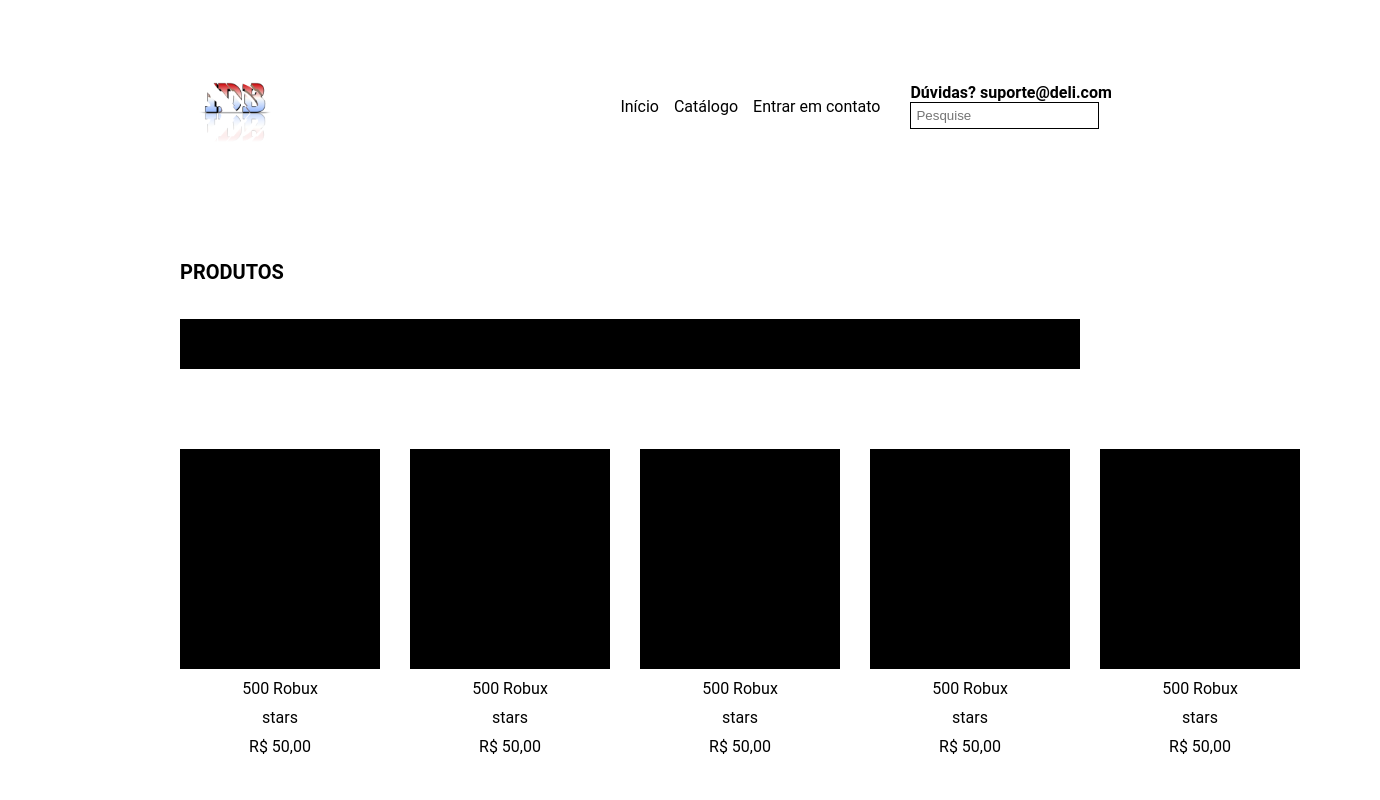
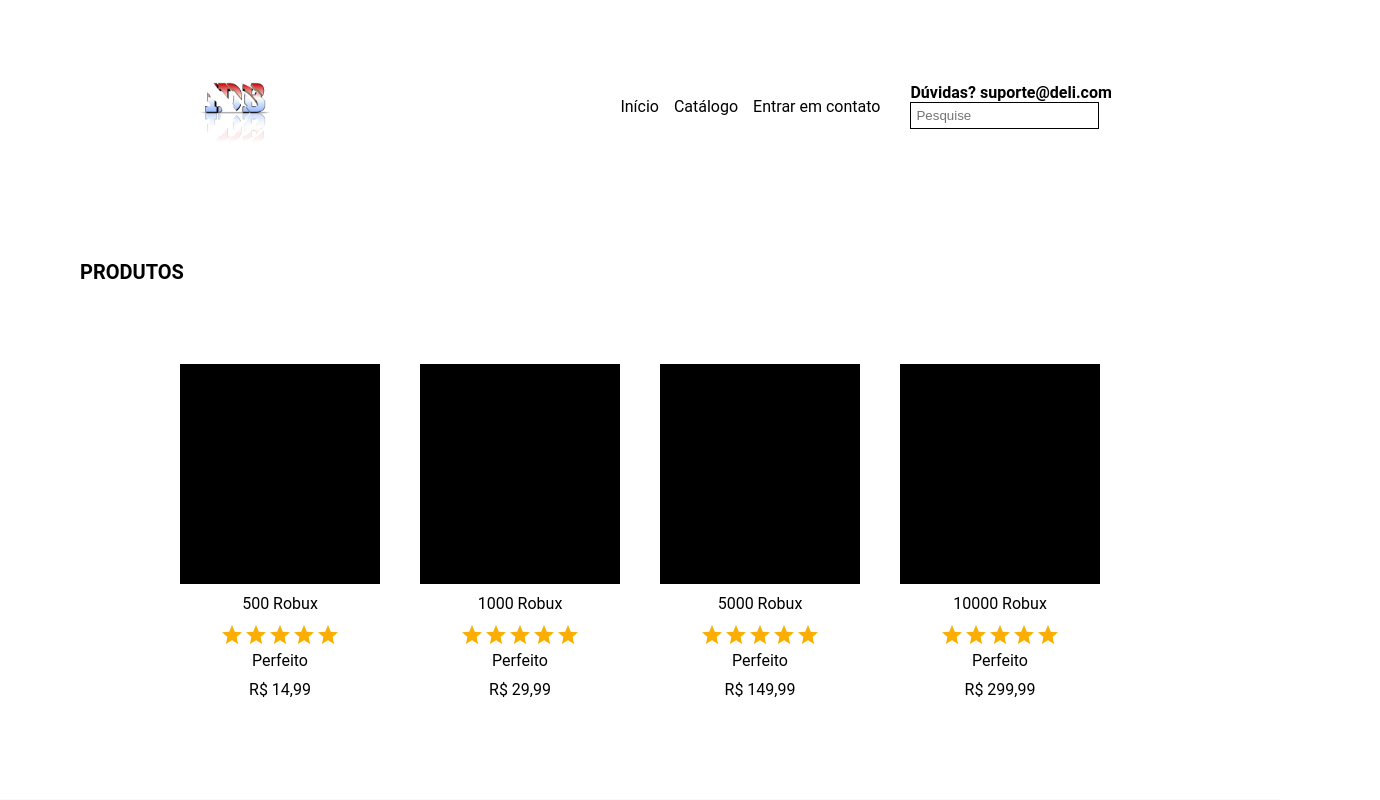
Before and after one commit to ArthurFilho/shop, a React (Vite) app: page /catalog in a window 1280 px wide. Shown: the top 800 px of the page, 1380 px wide, since content can reach past the window. Built offline with nearby package versions, Linux system fonts and the light colour scheme.

Commit message:
styles, star rating and news pages

```diff
--- a/package.json
+++ b/package.json
@@ -9,6 +9,10 @@
     "preview": "vite preview"
   },
   "dependencies": {
+    "@emotion/react": "^11.10.5",
+    "@emotion/styled": "^11.10.5",
+    "@mui/icons-material": "^5.11.0",
+    "@mui/material": "^5.11.6",
     "phosphor-react": "^1.4.1",
     "react": "^18.2.0",
     "react-dom": "^18.2.0",
--- a/src/Router.tsx
+++ b/src/Router.tsx
@@ -4,6 +4,7 @@
 import { Gamepass } from './pages/Gamepass'
 import { HomePage } from './pages/HomePage'
 import { HowToBuy } from './pages/HowToBuy'
+import { Products } from './pages/Products'
 import { SalesmanRobux } from './pages/SalesmanRobux'
 
 export function Router() {
@@ -16,6 +17,7 @@
         <Route path="/howtobuy" element={<HowToBuy />} />
         <Route path="/gamepass" element={<Gamepass />} />
         <Route path="/salesman" element={<SalesmanRobux />} />
+        <Route path="/products" element={<Products />} />
       </Route>
     </Routes>
   )
--- /dev/null
+++ b/src/components/StarRating/index.tsx
@@ -0,0 +1,50 @@
+import { Rating, Box } from "@mui/material";
+import { Star } from "@mui/icons-material";
+import { useEffect, useState } from "react";
+
+const labels: { [index: string]: string} = {
+    0.5: 'Detestavel',
+    1: 'Horrivel',
+    1.5: 'Muito Ruim',
+    2: 'Ruim',
+    2.5: 'Podia ser melhor',
+    3: 'Mais ou menos',
+    3.5: 'Bom',
+    4: 'Muito Bom',
+    4.5: 'Incrivel',
+    5: 'Perfeito',
+}
+
+export function StarRating() {
+
+    const [value, setValue] = useState<number | null>(5)
+    const [hover, setHover] = useState(-1)
+
+    const [sellRate, setSellRate] = useState<number>()
+
+    const mathRandom = Math.floor(Math.random() * 256);
+
+    useEffect(() => {
+        setSellRate(mathRandom)
+    }, [])
+
+    return(
+        <Box>
+                    <Rating
+                     name="hover-feedback"
+                     value={value}
+                     precision={0.5}
+                     onChange={(event, newvalue) => {
+                        setValue(newvalue)
+                     }}
+                     onChangeActive={( event, newHover)=>{
+                        setHover(newHover)
+                     }}
+                     emptyIcon={<Star style={{ opacity: 0.5 }} fontSize="inherit" />}
+                    />
+                    {value !== null &&  (
+                        <Box> {labels[hover !== -1 ? hover : value]} </Box>
+                    )}
+        </Box>
+    )
+}
--- a/src/pages/CatalogPage/index.tsx
+++ b/src/pages/CatalogPage/index.tsx
@@ -1,5 +1,6 @@
+import { StarRating } from "../../components/StarRating";
 import { priceFormatter } from "../../utils/formatter";
-import { BoxCatalog, CatalogBody, CatalogContainer, CatalogTitle, ContainerFilter, ImageRobux, RobuxSell, StarsFeedback } from "./styles";
+import { BoxCatalog, CatalogBody, CatalogContainer, CatalogTitle, ImageRobux, RobuxSell, StarsFeedback } from "./styles";
 
 export function CatalogPage() {
     return(
@@ -8,45 +9,34 @@
                 PRODUTOS
             </CatalogTitle>
 
-            <ContainerFilter>
-
-            </ContainerFilter>
-
         <BoxCatalog>
 
             <CatalogContainer>
              <ImageRobux></ImageRobux>
                 <RobuxSell>500 Robux</RobuxSell>
-                <StarsFeedback> stars </StarsFeedback>
-             <div>{priceFormatter.format(50)}</div>
+                <StarsFeedback> <StarRating /> </StarsFeedback>
+             <div>{priceFormatter.format(14.99)}</div>
             </CatalogContainer>
 
             <CatalogContainer>
              <ImageRobux></ImageRobux>
-                <RobuxSell>500 Robux</RobuxSell>
-                <StarsFeedback> stars </StarsFeedback>
-             <div>{priceFormatter.format(50)}</div>
+                <RobuxSell>1000 Robux</RobuxSell>
+                <StarsFeedback> <StarRating /> </StarsFeedback>
+             <div>{priceFormatter.format(29.99)}</div>
             </CatalogContainer>
 
             <CatalogContainer>
              <ImageRobux></ImageRobux>
-                <RobuxSell>500 Robux</RobuxSell>
-                <StarsFeedback> stars </StarsFeedback>
-             <div>{priceFormatter.format(50)}</div>
+                <RobuxSell>5000 Robux</RobuxSell>
+                <StarsFeedback> <StarRating /> </StarsFeedback>
+             <div>{priceFormatter.format(149.99)}</div>
             </CatalogContainer>
 
             <CatalogContainer>
              <ImageRobux></ImageRobux>
-                <RobuxSell>500 Robux</RobuxSell>
-                <StarsFeedback> stars </StarsFeedback>
-             <div>{priceFormatter.format(50)}</div>
-            </CatalogContainer>
-
-            <CatalogContainer>
-             <ImageRobux></ImageRobux>
-                <RobuxSell>500 Robux</RobuxSell>
-                <StarsFeedback> stars </StarsFeedback>
-             <div>{priceFormatter.format(50)}</div>
+                <RobuxSell>10000 Robux</RobuxSell>
+                <StarsFeedback> <StarRating /> </StarsFeedback>
+             <div>{priceFormatter.format(299.99)}</div>
             </CatalogContainer>
 
         </BoxCatalog>
--- a/src/pages/CatalogPage/styles.ts
+++ b/src/pages/CatalogPage/styles.ts
@@ -28,23 +28,14 @@
     margin-bottom: 10px;
 `
 
-export const ContainerFilter = styled.div`
-    margin-top: 35px;
-    background-color: black;
-    width: 900px;
-    height: 50px;
-    margin-left: 80px;
-`
-
 export const CatalogBody = styled.div`
     display: flex;
     width: 100%;
-    margin-left: 100px;
     flex-direction: column;
 `
 
 export const BoxCatalog = styled.div`
     display: flex;
-    gap: 30px;
+    gap: 40px;
     justify-content: center;
 `
--- a/src/pages/HomePage/index.tsx
+++ b/src/pages/HomePage/index.tsx
@@ -1,4 +1,5 @@
 import { CreditCard, Check, Truck } from "phosphor-react";
+import { StarRating } from "../../components/StarRating";
 import { priceFormatter } from "../../utils/formatter";
 
 import { Banner, BodyPart, BoxCatalog, Catalog, CatalogContainer, Certificate, CertificateContainer, ImageRobux, RobuxSell, StarsFeedback } from "./styles";
@@ -17,29 +18,29 @@
             <CatalogContainer>
                 <ImageRobux></ImageRobux>
                 <RobuxSell>500 Robux</RobuxSell>
-                <StarsFeedback> stars </StarsFeedback>
-                <div>{priceFormatter.format(50)}</div>
+                <StarsFeedback> <StarRating /> </StarsFeedback>
+                <div>{priceFormatter.format(14.99)}</div>
             </CatalogContainer>
 
             <CatalogContainer>
                 <ImageRobux></ImageRobux>
-                <RobuxSell>500 Robux</RobuxSell>
-                <StarsFeedback> stars </StarsFeedback>
-                <div>{priceFormatter.format(50)}</div>
+                <RobuxSell>1000 Robux</RobuxSell>
+                <StarsFeedback> <StarRating /> </StarsFeedback>
+                <div>{priceFormatter.format(29.99)}</div>
             </CatalogContainer>
 
             <CatalogContainer>
                 <ImageRobux></ImageRobux>
-                <RobuxSell>500 Robux</RobuxSell>
-                <StarsFeedback> stars </StarsFeedback>
-                <div>{priceFormatter.format(50)}</div>
+                <RobuxSell>5000 Robux</RobuxSell>
+                <StarsFeedback> <StarRating /> </StarsFeedback>
+                <div>{priceFormatter.format(149.99)}</div>
             </CatalogContainer>
 
             <CatalogContainer>
                 <ImageRobux></ImageRobux>
-                <RobuxSell>500 Robux</RobuxSell>
-                <StarsFeedback> stars </StarsFeedback>
-                <div>{priceFormatter.format(50)}</div>
+                <RobuxSell>10000 Robux</RobuxSell>
+                <StarsFeedback> <StarRating /> </StarsFeedback>
+                <div>{priceFormatter.format(299.99)}</div>
             </CatalogContainer>
 
         </BoxCatalog>
@@ -47,6 +48,7 @@
             </Catalog>
 
             <Certificate>
+
                 <CertificateContainer>
                     <CreditCard size={100} />
                     <h4>SEUS DADOS ESTÃO SEGUROS!</h4>
--- a/src/pages/HomePage/styles.ts
+++ b/src/pages/HomePage/styles.ts
@@ -4,6 +4,9 @@
 export const BodyPart = styled.div`
     display: flex;
     flex-direction: column;
+    align-items: center;
+    justify-content: center;
+    width: 100%;
 `
 
 export const Banner = styled.div`
@@ -30,11 +33,12 @@
 `
 export const CertificateContainer = styled.div`
     display: flex;
-    width: 400px;
+    width: 100%;
     height: 200px;
     border: 1px solid black;
     align-items: center;
     text-align: center;
+    justify-content: center;
     flex-direction: column;
     margin-left: 35px;
     gap: 20px;
@@ -66,7 +70,9 @@
 `
 
 export const BoxCatalog = styled.div`
+    width: 100%;
     display: flex;
     gap: 30px;
     justify-content: center;
+    align-items: center;
 `
--- /dev/null
+++ b/src/pages/Products/index.tsx
@@ -0,0 +1,48 @@
+import { ButtonPay, Description, ImageRobux, Product, ProductInfo, ProductsContainer, SellRate } from "./styles";
+import RobuxImage from "../../assets/robux.png"
+import { priceFormatter } from "../../utils/formatter";
+import SellIcon from '@mui/icons-material/Sell';
+import { StarRating } from "../../components/StarRating";
+
+
+export function Products() {
+
+    return(
+    <ProductsContainer>
+
+        <ProductInfo>
+
+            <ImageRobux>
+                <img src={RobuxImage} />
+            </ImageRobux>
+
+            <Product>
+
+                <h1> 2000 robux </h1>
+
+                <StarRating />
+
+                <SellRate> <SellIcon fontSize="inherit" /> vendidos nas últimas 20 horas. </SellRate>
+
+                <div>
+                    <p> preço promocional </p>
+                    <h1> {priceFormatter.format(35.99)} </h1>
+                </div>
+
+                <ButtonPay> COMPRE JÁ! </ButtonPay>
+
+            </Product>
+
+        </ProductInfo>
+
+        <Description>
+            <hr />
+            <h1> Descrição </h1>
+
+
+            <div>SATISFAÇÃO 100% GARANTIDA ou seu dinheiro de volta.</div>
+        </Description>
+
+    </ProductsContainer>
+    )
+}
--- /dev/null
+++ b/src/pages/Products/styles.ts
@@ -0,0 +1,51 @@
+import styled from "styled-components";
+
+export const ProductsContainer = styled.div`
+    width: 100%;
+    display: flex;
+    flex-direction: column;
+    align-items: center;
+    justify-content: center;
+    gap: 20px;
+`
+
+export const ProductInfo = styled.div`
+    display: flex;
+    margin-bottom: 100px;
+`
+
+export const ImageRobux = styled.div`
+    width: 200px;
+    height: 220px;
+    display: flex;
+    margin-right: 50px;
+`
+
+export const ButtonPay = styled.button`
+    padding: 15px;
+    border: none;
+    background-color: green;
+    color: white;
+`
+
+export const Description = styled.div`
+    gap: 5px;
+    hr {
+    height: 2px;
+       width:50px ;
+       background-color: black;
+    }
+`
+
+export const Product = styled.div`
+    display: flex ;
+    flex-direction: column;
+    gap: 10px;
+`
+
+export const SellRate = styled.div`
+    display: flex;
+    align-items: center;
+    justify-content: center;
+    gap: 5px;
+`
```
Also changed, not shown: src/assets/robux.png (added), 1 other file (tests, documents, lock files or other folders).
